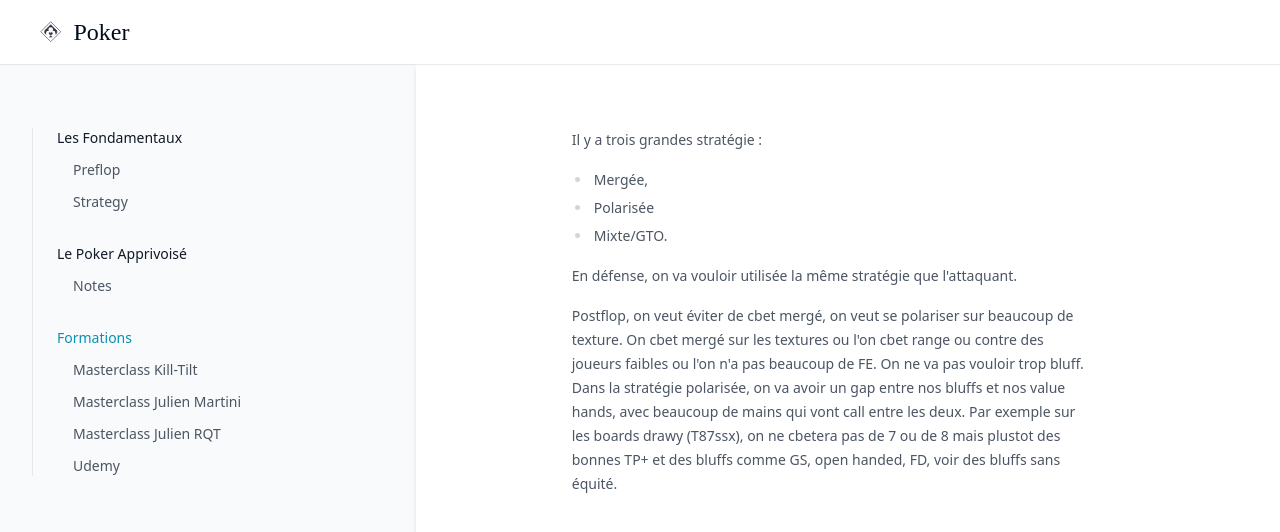
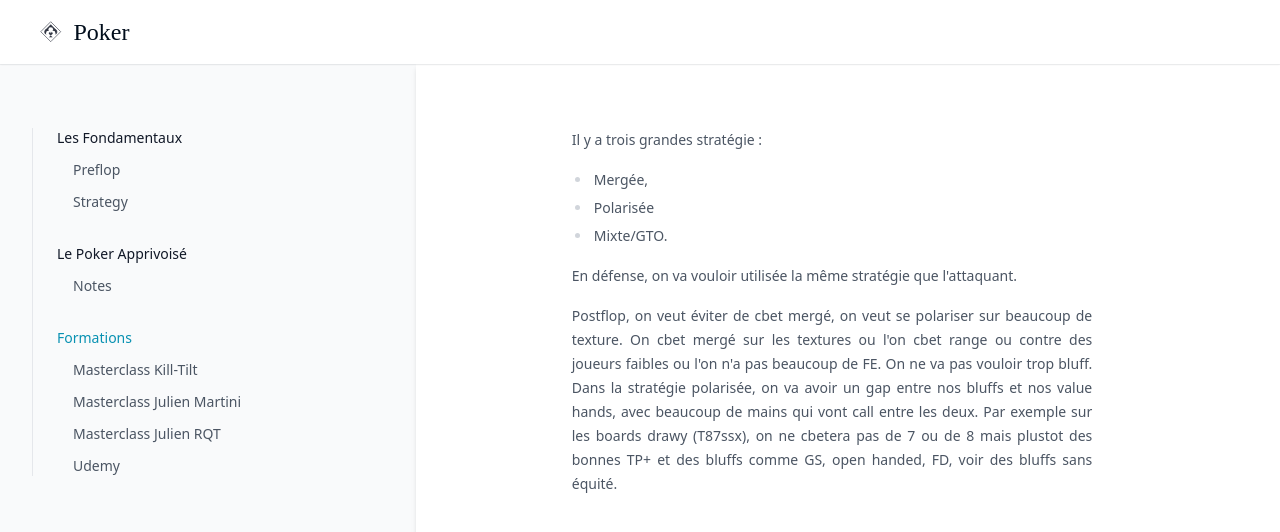
Before and after one commit to greglejeune/ebook, a Jekyll site: the page built from _poker/2021-09-11-strategy.md, in a window 1280 px wide. Shown: the top 532 px of the page. Built offline with Jekyll 4.4.1, drawn with Linux system fonts in a browser that asks for light colours.

Commit message:
Update 2021-09-11-strategy.md

```diff
--- a/_poker/2021-09-11-strategy.md
+++ b/_poker/2021-09-11-strategy.md
@@ -15,6 +15,6 @@ Il y a trois grandes stratégie :
 
 <p>En défense, on va vouloir utilisée la même stratégie que l'attaquant.</p>
 
-<p class="text-align: justify;">
+<p style="text-align: justify;">
   Postflop, on veut éviter de cbet mergé, on veut se polariser sur beaucoup de texture. On cbet mergé sur les textures ou l'on cbet range ou contre des joueurs faibles ou l'on n'a pas beaucoup de FE. On ne va pas vouloir trop bluff. Dans la stratégie polarisée, on va avoir un gap entre nos bluffs et nos value hands, avec beaucoup de mains qui vont call entre les deux. Par exemple sur les boards drawy (T87ssx), on ne cbetera pas de 7 ou de 8 mais plustot des bonnes TP+ et des bluffs comme GS, open handed, FD, voir des bluffs sans équité.
 </p>
```
